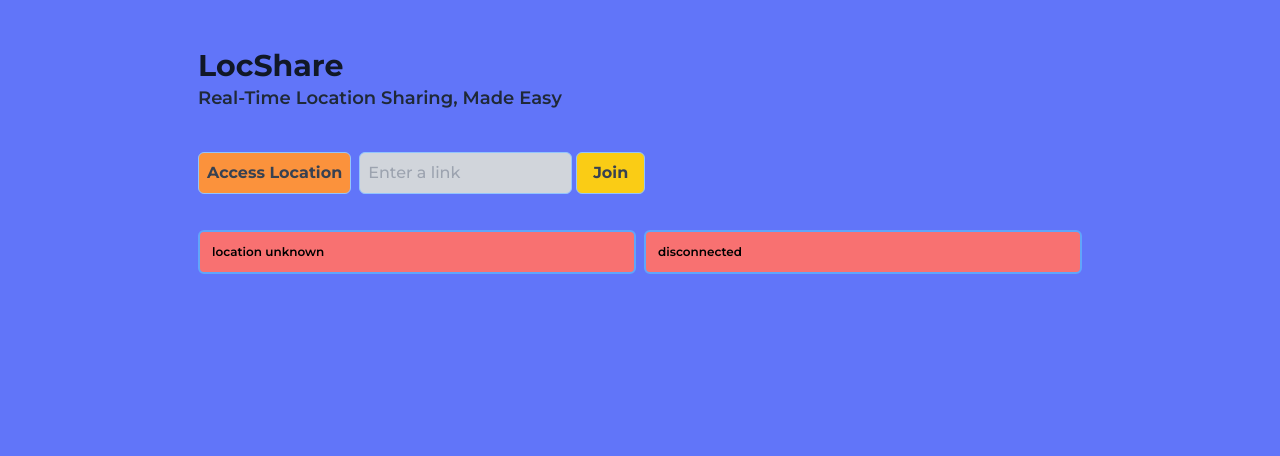
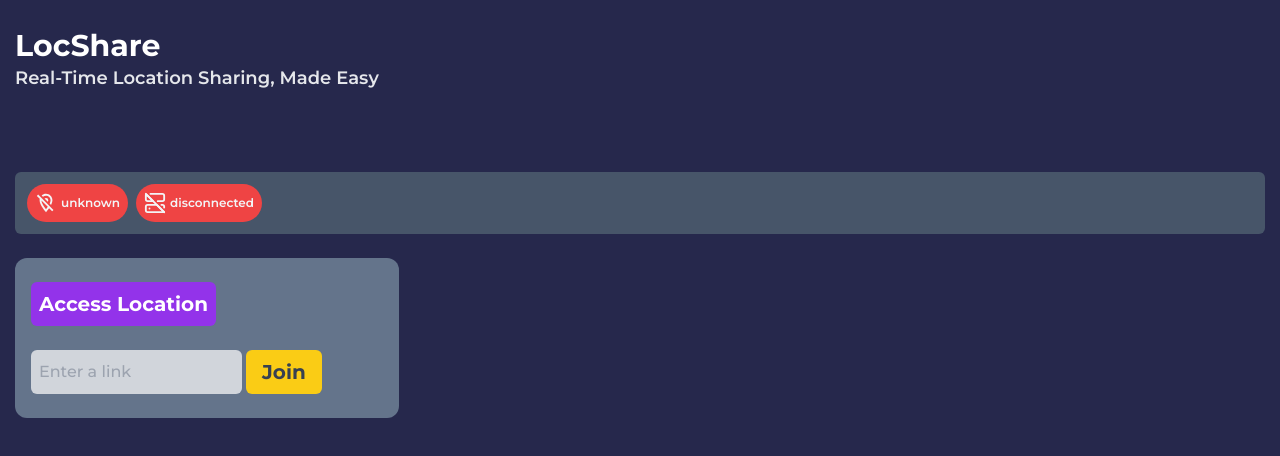
Before and after one commit to manish-mehra/locshare, a React (Vite) app in the folder client/: page / in a window 1280 px wide. Shown: the top 456 px of the page. Built offline with nearby package versions, Linux system fonts and the light colour scheme; no server answers.

Commit message:
style: home restyle

```diff
--- /dev/null
+++ b/client/src/components/Header/index.tsx
@@ -0,0 +1,12 @@
+import React from 'react'
+
+function index() {
+  return (
+    <div>
+      <h1 className='text-3xl text-white font-bold'>LocShare</h1>
+      <h2 className='text-lg text-gray-200 font-semibold'>Real-Time Location Sharing, Made Easy</h2>
+    </div>
+  )
+}
+
+export default index
--- a/client/src/components/Map/index.tsx
+++ b/client/src/components/Map/index.tsx
@@ -41,8 +41,8 @@ function Map({location}: {location: GeolocationPosition}) {
 
 
   return (
-    <div className='w-full bg-gray-100 h-[650px]'>
-      <MapContainer center = {[location.lat, location.lng]} zoom={30} scrollWheelZoom={true} className='h-screen overflow-hidden' >
+    <div className='w-full bg-gray-100 h-[600px] md:h-[800px]'>
+      <MapContainer center = {[location.lat, location.lng]} zoom={30} scrollWheelZoom={true} className='h-screen' >
         <TileLayer
           url='https://{s}.tile.openstreetmap.org/{z}/{x}/{y}.png'
         />
--- /dev/null
+++ b/client/src/components/Status/index.tsx
@@ -0,0 +1,33 @@
+import React from 'react'
+import {MdOutlineLocationOn, MdOutlineLocationOff} from 'react-icons/md'
+import {LuServerOff, LuServer} from 'react-icons/lu'
+import { LocationStatus, SocketStatus } from '../../types'
+
+type StatusProps = {
+  locationStatus: LocationStatus | null
+  socketStatus: SocketStatus | null
+}
+
+function index({locationStatus, socketStatus}: StatusProps) {
+
+  return (
+    <section className='flex flex-wrap gap-2'>
+      {
+        locationStatus && (
+          <div className={`p-2 rounded-full ${locationStatus === 'accessed' ? 'bg-green-500' : 'bg-red-500'}`}>
+            <p className='text-xs font-semibold text-gray-100 flex gap-1 items-center'>{locationStatus === 'accessed' ? <MdOutlineLocationOn size = {22}/> :<MdOutlineLocationOff size = {22}/>} {locationStatus}</p>
+          </div>
+        )
+      }
+      {
+        socketStatus && (
+          <div className={`p-2 rounded-full ${socketStatus === 'connected' ? 'bg-green-500' : 'bg-red-500'}`}>
+            <p className='text-xs font-semibold text-gray-100 flex gap-1 items-center'>{socketStatus === 'connected' ? <LuServer size = {22}/> : <LuServerOff size = {22}/>}{socketStatus}</p>
+          </div>
+        )
+      }
+    </section>
+  )
+}
+
+export default index
--- a/client/src/context/socket.tsx
+++ b/client/src/context/socket.tsx
@@ -21,7 +21,9 @@ export const SocketProvider = ({children}: SocketProviderProps) => {
     if(!socket) {
       const newSocket: Socket = io(SOCKET_URL)
       setSocket(newSocket)
+      return
     }
+    socket.connect()
   }
 
   return (
--- a/client/src/index.css
+++ b/client/src/index.css
@@ -14,5 +14,5 @@
   -webkit-font-smoothing: antialiased;
   -moz-osx-font-smoothing: grayscale;
   -webkit-text-size-adjust: 100%;
-  background-color: #6175f9;
+  background-color: #26284c;
 }
--- a/client/src/pages/Home.tsx
+++ b/client/src/pages/Home.tsx
@@ -2,10 +2,14 @@ import {useState, useEffect} from 'react'
 import {useSocket} from '../context/socket'
 import { toast } from 'react-toastify'
 import 'react-toastify/dist/ReactToastify.css'
+import Header from '../components/Header'
+import Status from '../components/Status'
 import Map from '../components/Map'
-import { GeolocationPosition, SocketStatus } from '../types'
+import { GeolocationPosition, SocketStatus, LocationStatus } from '../types'
+import {MdOutlineLocationOn, MdOutlineLocationOff} from 'react-icons/md'
+import {LuCopy} from 'react-icons/lu'
 
-type LocationStatus = 'accessed' | 'denied' | 'unknown' | 'error'
+
 type RoomInfo = {
   roomId: string;
   position: GeolocationPosition;
@@ -110,28 +114,43 @@ export default function Home() {
   }, [socket])
 
   function stopSharingLocation() {
-    if (navigatorWatchId) {
-      navigator.geolocation.clearWatch(navigatorWatchId)
-      setNavigatorWatchId(null)
-      setPosition(null)
       socket.disconnect()
-    }
+      setSocketStatus('disconnected')
+      setRoomInfo(null)
+      toast.success('You are no longer live!', {
+        autoClose: 2000,
+      })
   }
 
 
   return (
-    <div className='flex justify-center'>
-      <div className='flex flex-col md:min-w-[900px] md:max-w-[1200px] p-2 mb-5'>
-        <section className='mb-4'>
-          <div className='mb-10 mt-10'>
-            <h1 className='text-3xl text-gray-900 font-bold'>LocShare</h1>
-            <h2 className='text-lg text-gray-800 font-semibold'>Real-Time Location Sharing, Made Easy</h2>
+    <div className='flex justify-center p-3'>
+      <div className='flex flex-col md:min-w-full xl:min-w-[1250px] mb-4'>
+        <section className='pt-4 pb-20'>
+          <Header/>
+        </section>
+
+        <section className='pb-2'>
+          <div className='mb-4 bg-slate-600 rounded-md p-3 flex flex-wrap gap-3 justify-between items-center w-full'>
+            <Status locationStatus = {locationStatus} socketStatus={socketStatus}/>
+            {
+              position && (
+                <div className='flex gap-2 justify-end text-gray-200'>
+              <p className='font-bold text-sm'>Lat: <span className='text-lg font-bold'>{position.lat} | </span></p>
+              <p className='font-bold text-sm'>Lng: <span className='text-lg font-bold'>{position.lng}</span></p>
             </div>
+              )
+            }
+          </div>
+        </section>
+        <section className='flex flex-col lg:flex-row gap-4 w-full'>
+          <div className='flex flex-col justify-between gap-4 h-full w-full bg-slate-500 px-4 py-6 rounded-xl lg:min-w-[20rem] lg:max-w-sm'>
+            <article className='flex flex-col gap-3'>
               {
-            !socket && (
-              <div className='flex flex-wrap gap-2 items-start mb-5'>
+                socketStatus === 'disconnected' && (
+                  <div className='flex flex-col gap-6 items-start'>
                     <button
-                  className='bg-orange-400 text-md text-gray-700 font-bold py-2 px-2 border border-blue-300 rounded-md'
+                      className='bg-purple-600 text-xl text-white font-bold py-2 px-2 rounded-md'
                       onClick={() => {
                         if(locationStatus === 'accessed') {
                           connectToSocketServer()
@@ -143,49 +162,63 @@ export default function Home() {
                       }}
                       >{locationStatus === 'accessed' ? 'Share Location' : 'Access Location'}</button>
                     <span className='flex gap-1'>
-                  <input type = "text" placeholder = "Enter a link" className='border border-blue-300 bg-gray-300 rounded-md p-2 outline-none ring-0 text-md font-medium' />
-                  <button className='bg-yellow-400 text-md text-gray-700 font-bold py-2 px-4 border border-blue-300 rounded-md'>Join</button>
+                      <input type = "text" placeholder = "Enter a link" className='bg-gray-300 rounded-md p-2 outline-none ring-0 text-md font-medium' />
+                      <button className='bg-yellow-400 text-xl text-gray-700 font-bold py-2 px-4 rounded-md'>Join</button>
                     </span>
                 </div>
                 )
               }
               {
-            position ? (
-              <div className='flex gap-2 justify-end text-gray-900 mb-2'>
-                <p className='font-bold text-sm'>Lat: <span className='text-lg font-bold'>{position.lat} | </span></p>
-                <p className='font-bold text-sm'>Lng: <span className='text-lg font-bold'>{position.lng}</span></p>
+                socketStatus === 'connected' && roomInfo && (
+                  <>
+                    <div className='flex gap-2 items-center bg-gray-300 rounded-md p-3'>
+                      <p className='text-md font-bold break-all'>{`${window.location.href}location/${roomInfo.roomId}`}</p>
+                      <span className='cursor-pointer p-2 rounded-full  hover:bg-gray-200 flex items-center' onClick={() => {
+                        const url = `${window.location.href}location/${roomInfo.roomId}`
+                        navigator.clipboard.writeText(url).then(() =>{
+                          toast.success('Copied to clipboard!', {
+                            autoClose: 2000,
+                          })
+                        }).catch(() => {
+                          toast.error('Failed to copy to clipboard', {
+                            autoClose: 2000,
+                          })
+                        })
+                      }}>
+                        <LuCopy size=  {16}/>
+                      </span>
                     </div>
-            ): null
+
+                    <div className='flex p-2 bg-yellow-400 rounded-md'>
+                      <span className='flex gap-1 items-center'>
+                        <p className='text-lg font-semibold text-blue-600'>{3}</p>
+                        <p className='text-md font-semibold'>connected users!</p>
+                      </span>
+                    </div>
+                  </>
+                  )
               }
-        </section>
-
-        <section className='mb-4 flex w-full gap-2'>
-          <div className={`p-3 w-full border-2 border-blue-400 rounded-md ${locationStatus === 'accessed' ? 'bg-green-400' : 'bg-red-400'}`}>
-            <p className='text-xs font-semibold text-black'>location {locationStatus}</p>
+            </article>
+            {
+              socketStatus === 'connected' &&  roomInfo && (
+              <article className='w-full flex justify-center'>
+                <div>
+                  <button className='bg-red-600 text-xl text-white font-bold py-2 px-6 rounded-full' onClick={stopSharingLocation}>Stop Sharing</button>
                 </div>
-          <div className={`p-3 w-full border-2 border-blue-400 rounded-md ${socketStatus === 'connected' ? 'bg-green-400' : 'bg-red-400'}`}>
-            <p className='text-xs font-semibold text-black'>{socketStatus}</p>
+              </article>
+              )
+            }
+          </div>
+          <div className='w-full'>
+            {
+              position && (
+                <article className='bg-gray-200 rounded-md overflow-hidden'>
+                  <Map location={position}/>
+                </article>
+              )
+            }
           </div>
         </section>
-        <section className='mb-4'>
-        {
-           socketStatus === 'connected' && roomInfo && (
-              <div className='flex flex-col items-start bg-yellow-400 p-2 rounded-md'>
-                <p><span className='text-md font-semibold text-gray-700'>{`${window.location.href}location/${roomInfo.roomId}`}</span></p>
-              </div>
-            )
-          }
-        </section>
-
-        {
-          position && (
-            <section className='bg-gray-200 rounded-md overflow-hidden'>
-              <div className=''>
-                <Map location={position}/>
-              </div>
-            </section>
-          )
-        }
       </div>
     </div>
   )
--- a/client/src/types/index.ts
+++ b/client/src/types/index.ts
@@ -3,3 +3,4 @@ export type GeolocationPosition = {
   lat: number
   lng: number
 }
+export type LocationStatus = 'accessed' | 'denied' | 'unknown' | 'error'
```
Also changed, not shown: client/src/pages/Location.tsx (+7 -3 lines). Lines whose indentation alone changed are shown as unchanged.
